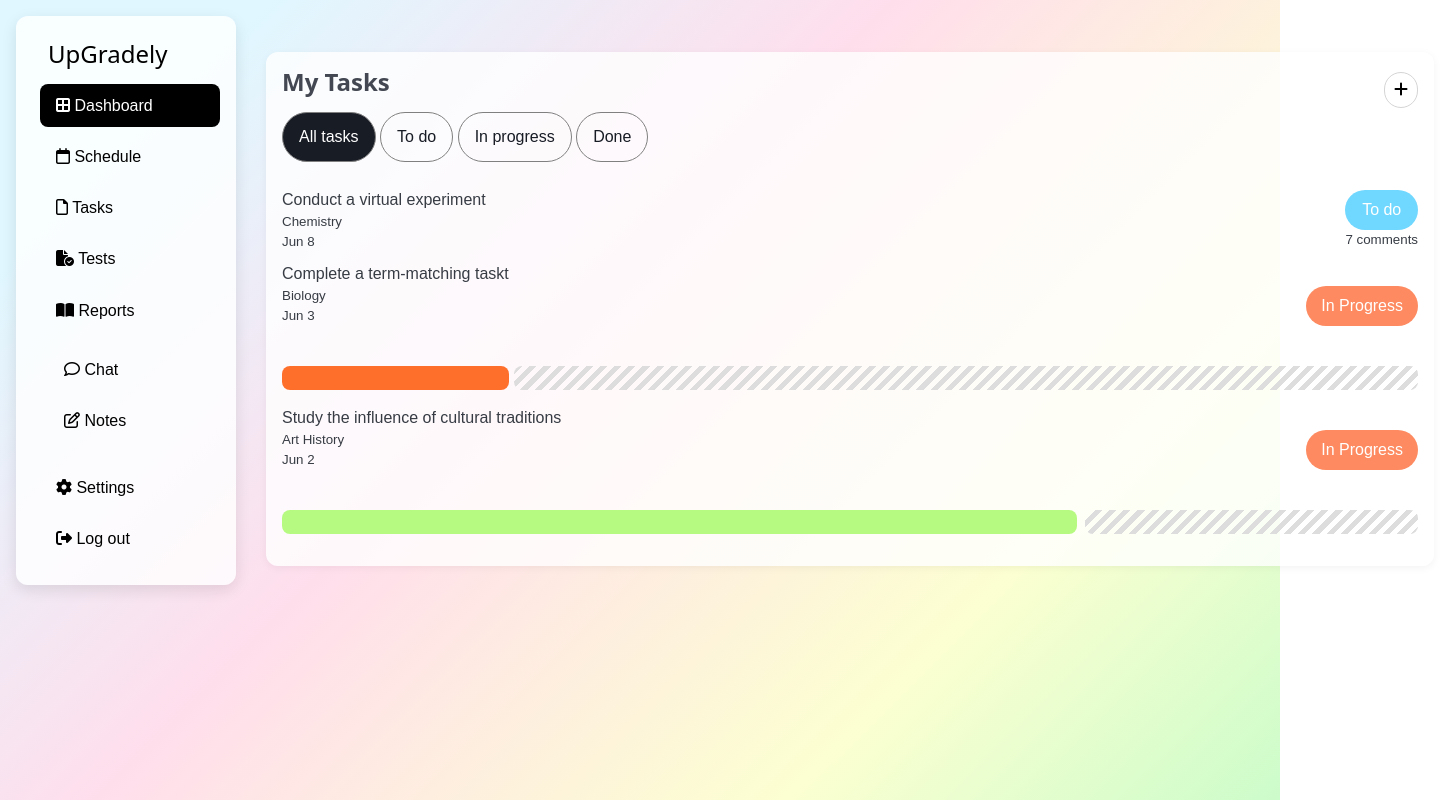
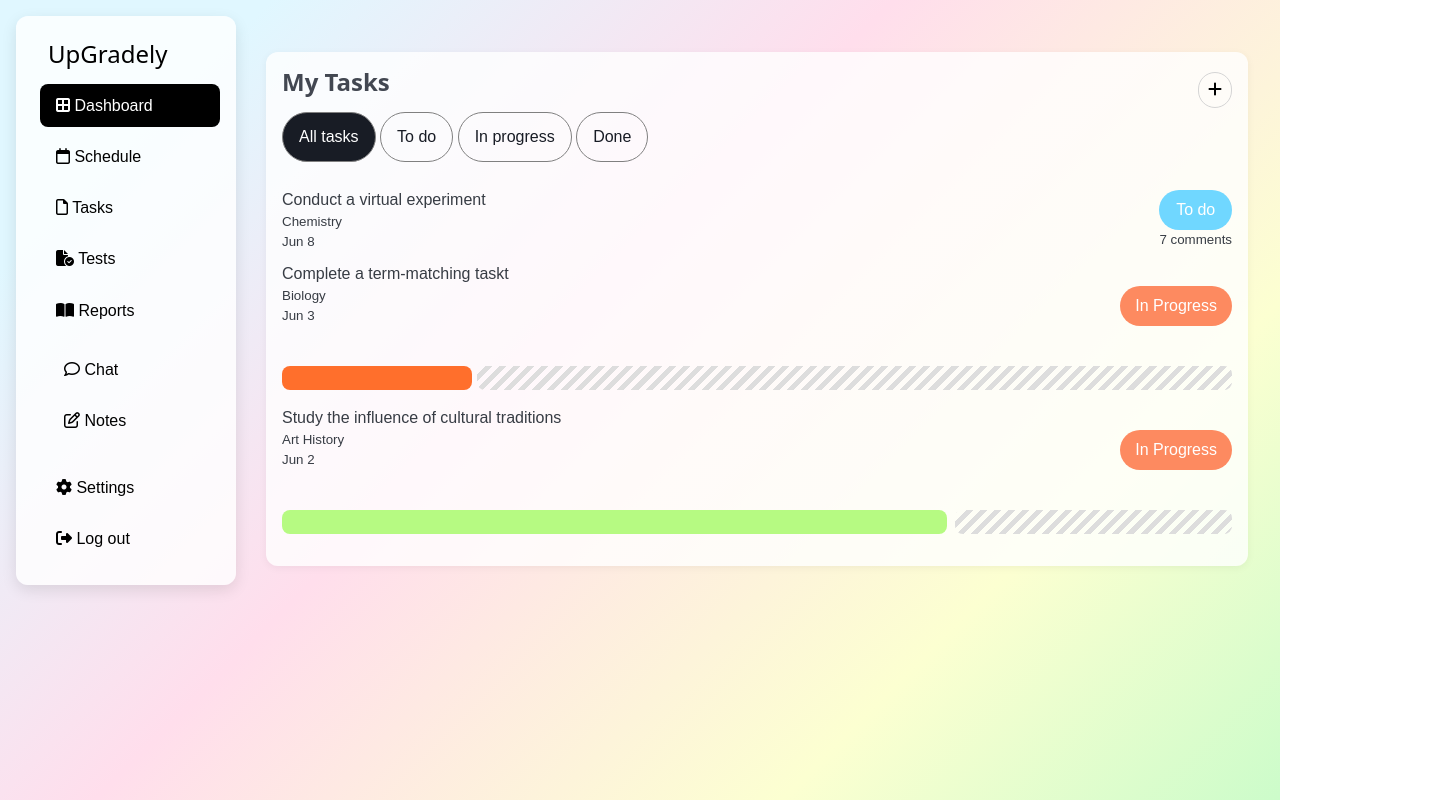
Before and after one commit to KafiyaNuril/pico-dashboard, a plain HTML site: page tasks.html in a window 1280 px wide. Shown: the whole page, 1450 px wide, since content can reach past the window. Drawn offline with nearby package versions, Linux system fonts and the light colour scheme.

Commit message:
perbaruan

```diff
--- a/tasks.html
+++ b/tasks.html
@@ -8,10 +8,10 @@
     <link rel="stylesheet" href="https://cdnjs.cloudflare.com/ajax/libs/font-awesome/6.7.2/css/all.min.css" integrity="sha512-Evv84Mr4kqVGRNSgIGL/F/aIDqQb7xQ2vcrdIwxfjThSH8CSR7PBEakCr51Ck+w+/U6swU2Im1vVX0SVk9ABhg==" crossorigin="anonymous" referrerpolicy="no-referrer" />
     <link rel="stylesheet" href="style.css">
 </head>
-<body style="flex-direction: column;">
+<body>
     <div id="sidebar-placeholder" hx-get="aside.html" hx-swap="outerHTML" hx-trigger="load"></div>
 
-    <div class="container">
+    <div class="container" width="70%">
         <div id="task-form" class="card" style="display: none;">
             <form id="add-task-form">
                 <input type="text" name="title" placeholder="Task Title" required />
```
